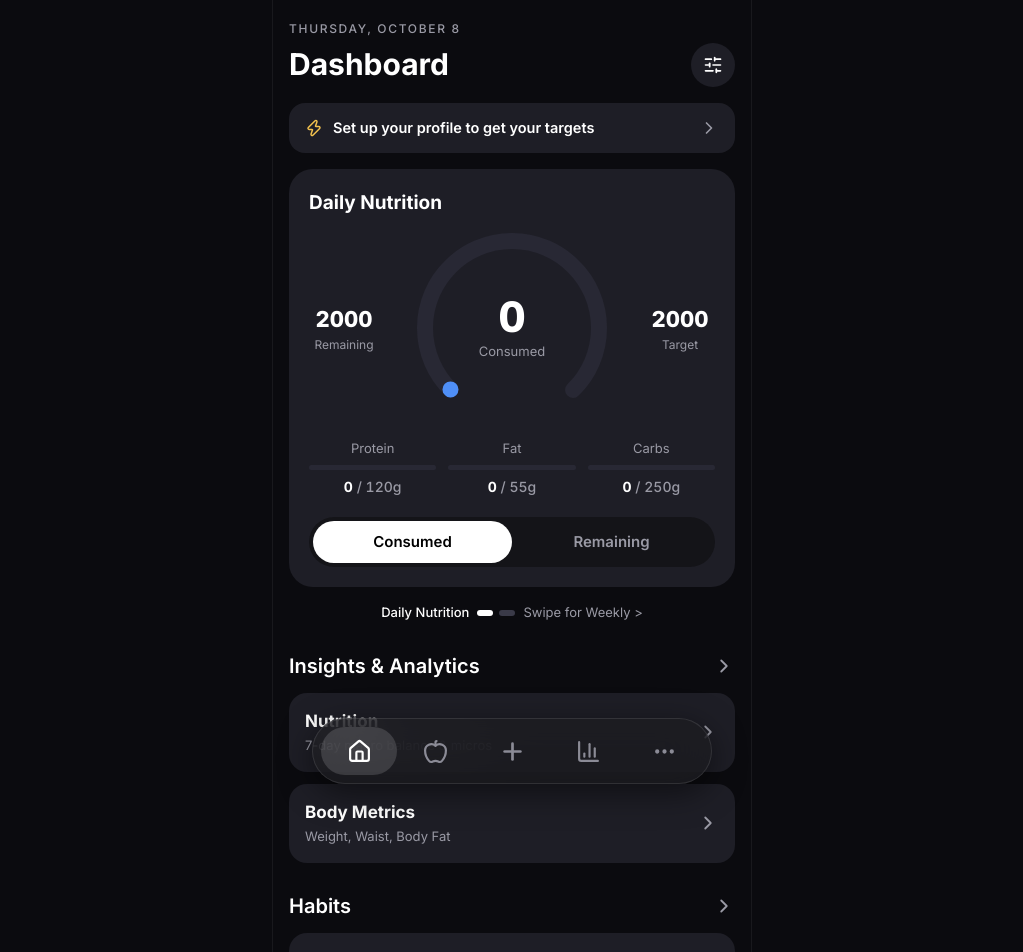
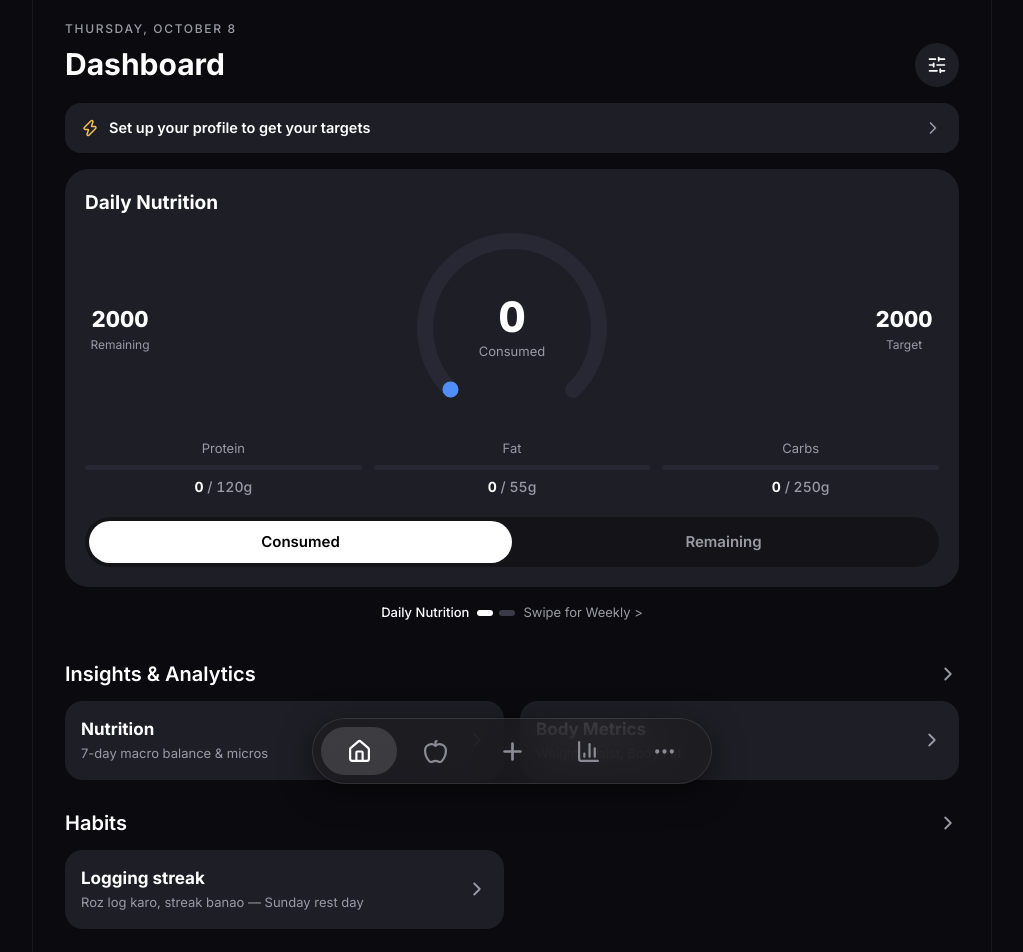
Before and after one commit to iamnotbasant/bite, a React (Vite) app: page / in a window 1280 px wide. Shown: the top 952 px of the page, without its empty margins (128-1151 px from the left). Built offline with nearby package versions, Linux system fonts and the light colour scheme; no server answers.

Commit message:
Responsive: desktop par chauda layout (2-col dashboard), mobile edge-to-edge

```diff
--- a/src/App.tsx
+++ b/src/App.tsx
@@ -15,7 +15,7 @@ function Shell() {
 
   return (
     <div className="min-h-dvh bg-[#0B0B0F] flex justify-center">
-      <div className="w-full max-w-[480px] min-h-dvh relative bg-[#0B0B0F] sm:border-x sm:border-white/[0.06]">
+      <div className="w-full md:max-w-[960px] min-h-dvh relative bg-[#0B0B0F] md:border-x md:border-white/[0.06]">
         {tab === 'dashboard' && <DashboardScreen />}
         {tab === 'foodlog' && <FoodLogScreen key="foodlog" />}
         {tab === 'analytics' && <AnalyticsScreen />}
--- a/src/screens/AnalyticsScreen.tsx
+++ b/src/screens/AnalyticsScreen.tsx
@@ -78,7 +78,7 @@ export function AnalyticsScreen() {
   const balance = estimatedTdee > 0 ? Math.round(today.calories - estimatedTdee) : null;
 
   return (
-    <div className="px-4 pt-6 pb-32">
+    <div className="px-4 pt-6 pb-32 md:max-w-[600px] md:mx-auto">
       <h1 className="text-[30px] font-bold text-white mb-4">Analytics</h1>
 
       {/* streak hero */}
--- a/src/screens/DashboardScreen.tsx
+++ b/src/screens/DashboardScreen.tsx
@@ -63,7 +63,7 @@ export function DashboardScreen() {
   const latestWeight = weight.length > 0 ? weight[weight.length - 1] : null;
 
   return (
-    <div className="px-4 pt-5 pb-32">
+    <div className="px-4 pt-5 pb-32 md:px-8">
       <div className="text-[12px] tracking-[0.14em] text-[#9A9AA5] font-medium">{dayLabel(new Date())}</div>
       <div className="flex items-center justify-between mt-1 mb-4">
         <h1 className="text-[30px] font-bold text-white">Dashboard</h1>
@@ -125,7 +125,8 @@ export function DashboardScreen() {
         <span>Swipe for {view === 'daily' ? 'Weekly' : 'Daily'} &gt;</span>
       </button>
 
-      <SectionHeader title="Insights & Analytics" onClick={() => setTab('analytics')} />
+      <div className="md:grid md:grid-cols-2 md:gap-x-4 md:mt-2">
+      <div className="md:col-span-2"><SectionHeader title="Insights & Analytics" onClick={() => setTab('analytics')} /></div>
 
       <button type="button" onClick={() => setTab('analytics')} className="w-full text-left cursor-pointer">
         <Card className="!p-4 flex items-center gap-3 !rounded-[18px]">
@@ -137,7 +138,7 @@ export function DashboardScreen() {
         </Card>
       </button>
 
-      <button type="button" onClick={() => setTab('more')} className="w-full text-left cursor-pointer mt-3">
+      <button type="button" onClick={() => setTab('more')} className="w-full text-left cursor-pointer mt-3 md:mt-0">
         <Card className="!p-4 flex items-center gap-3 !rounded-[18px]">
           <div className="flex-1">
             <div className="text-[17px] font-bold text-white">Body Metrics</div>
@@ -149,7 +150,7 @@ export function DashboardScreen() {
         </Card>
       </button>
 
-      <SectionHeader title="Habits" onClick={() => setTab('analytics')} />
+      <div className="md:col-span-2"><SectionHeader title="Habits" onClick={() => setTab('analytics')} /></div>
       <button type="button" onClick={() => setTab('analytics')} className="w-full text-left cursor-pointer">
         <Card className="!p-4 flex items-center gap-3 !rounded-[18px]">
           <div className="flex-1">
@@ -159,6 +160,7 @@ export function DashboardScreen() {
           <ChevronRight size={22} color={C.chevron} />
         </Card>
       </button>
+      </div>
     </div>
   );
 }
--- a/src/screens/FoodLogScreen.tsx
+++ b/src/screens/FoodLogScreen.tsx
@@ -68,7 +68,7 @@ export function FoodLogScreen() {
   const hasAny = (day?.meals.length || 0) > 0;
 
   return (
-    <div className="pb-40">
+    <div className="pb-40 md:max-w-[600px] md:mx-auto md:px-4">
       {/* top bar */}
       <div className="px-4 pt-5 flex items-center justify-between">
         <button type="button" onClick={() => setTab('more')} className="w-10 h-10 flex items-center justify-center cursor-pointer" aria-label="Menu">
--- a/src/screens/MoreScreen.tsx
+++ b/src/screens/MoreScreen.tsx
@@ -74,7 +74,7 @@ export function MoreScreen() {
   const minW = Math.min(...store.weight.map((w) => w.kg), 0);
 
   return (
-    <div className="px-4 pt-6 pb-32">
+    <div className="px-4 pt-6 pb-32 md:max-w-[600px] md:mx-auto">
       <h1 className="text-[30px] font-bold text-white mb-4">More</h1>
 
       {/* Profile */}
```
